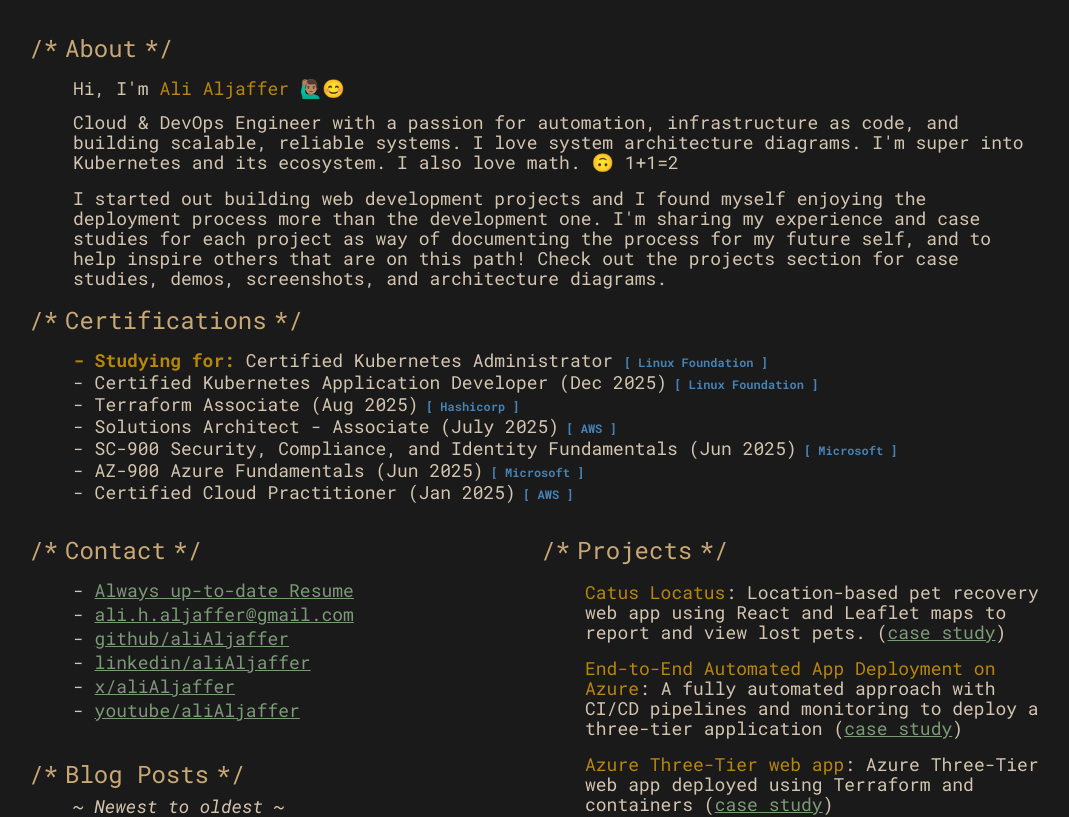
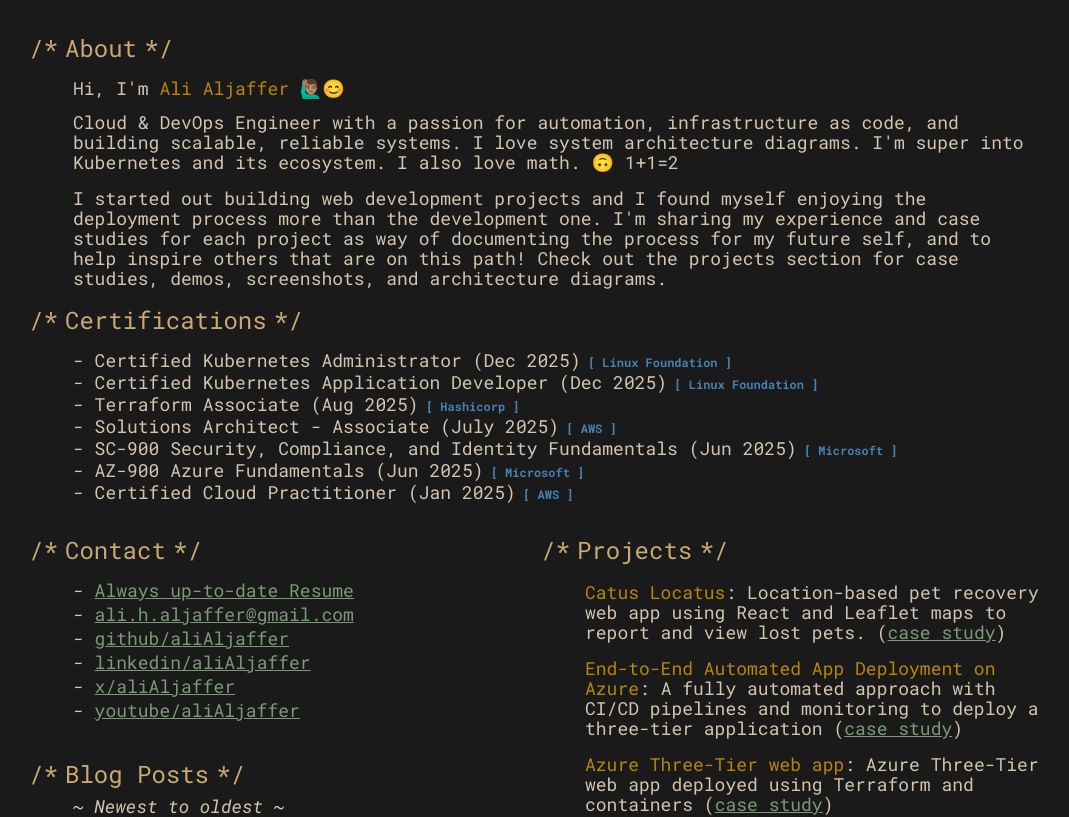
Before and after one commit to aliAljaffer/aliAljaffer.github.io, a Next.js app: page / in a window 1280 px wide. Shown: the top 817 px of the page, without its empty margins (95-1164 px from the left). Built offline with nearby package versions, Linux system fonts and the light colour scheme.

Commit message:
dependency updates, certification update

```diff
--- a/package.json
+++ b/package.json
@@ -12,8 +12,10 @@
   "dependencies": {
     "fs": "^0.0.1-security",
     "gray-matter": "^4.0.3",
+    "js-yaml": "^4.1.1",
     "json-server": "^1.0.0-beta.3",
-    "next": "15.3.4",
+    "mdast-util-to-hast": "^13.2.1",
+    "next": "15.6.0-canary.59",
     "nextjs-google-analytics": "^2.3.7",
     "react": "^19.0.0",
     "react-dom": "^19.0.0",
--- a/src/app/page.tsx
+++ b/src/app/page.tsx
@@ -88,9 +88,9 @@
   {
     certification: "Certified Kubernetes Administrator",
     provider: "Linux Foundation",
-    date: "",
+    date: "Dec 2025",
     order: 7,
-    wip: true,
+    wip: false,
   },
 ];
 
```
Also changed, not shown: 1 other file (tests, documents, lock files or other folders).
